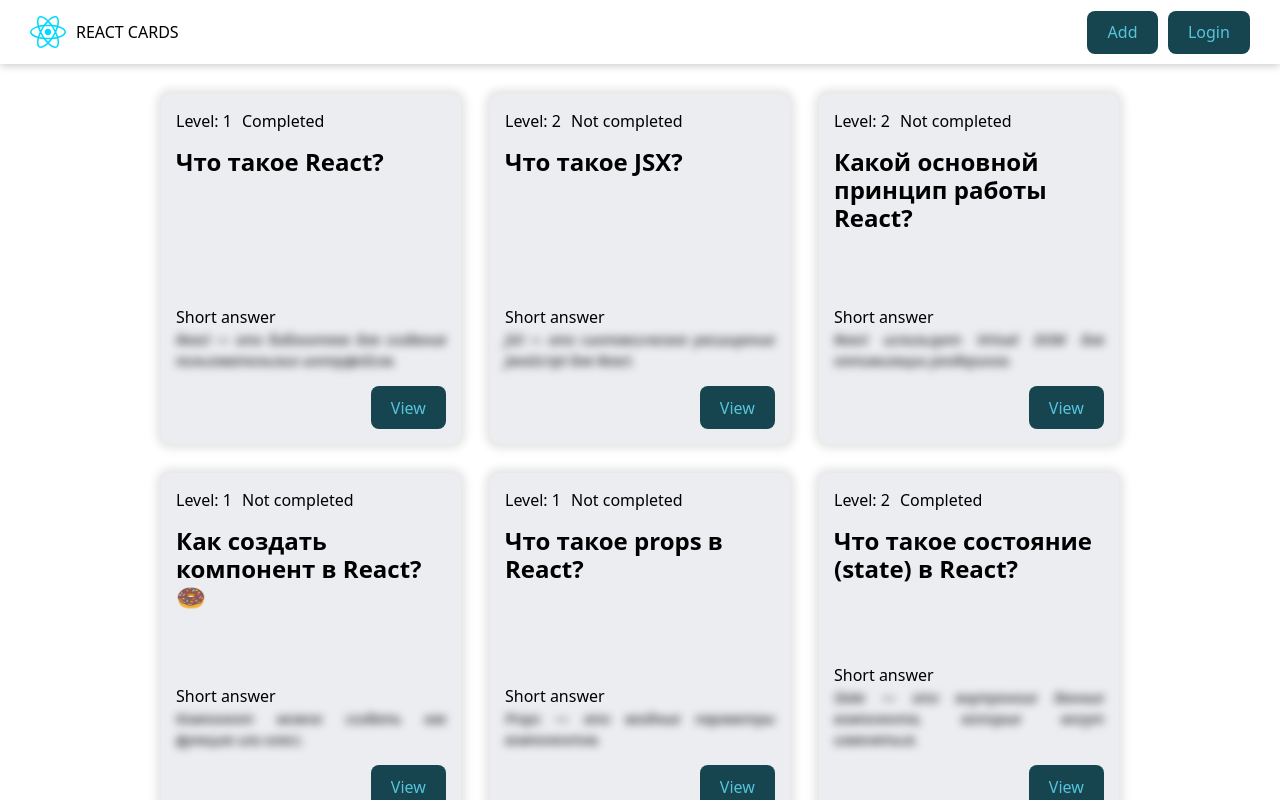
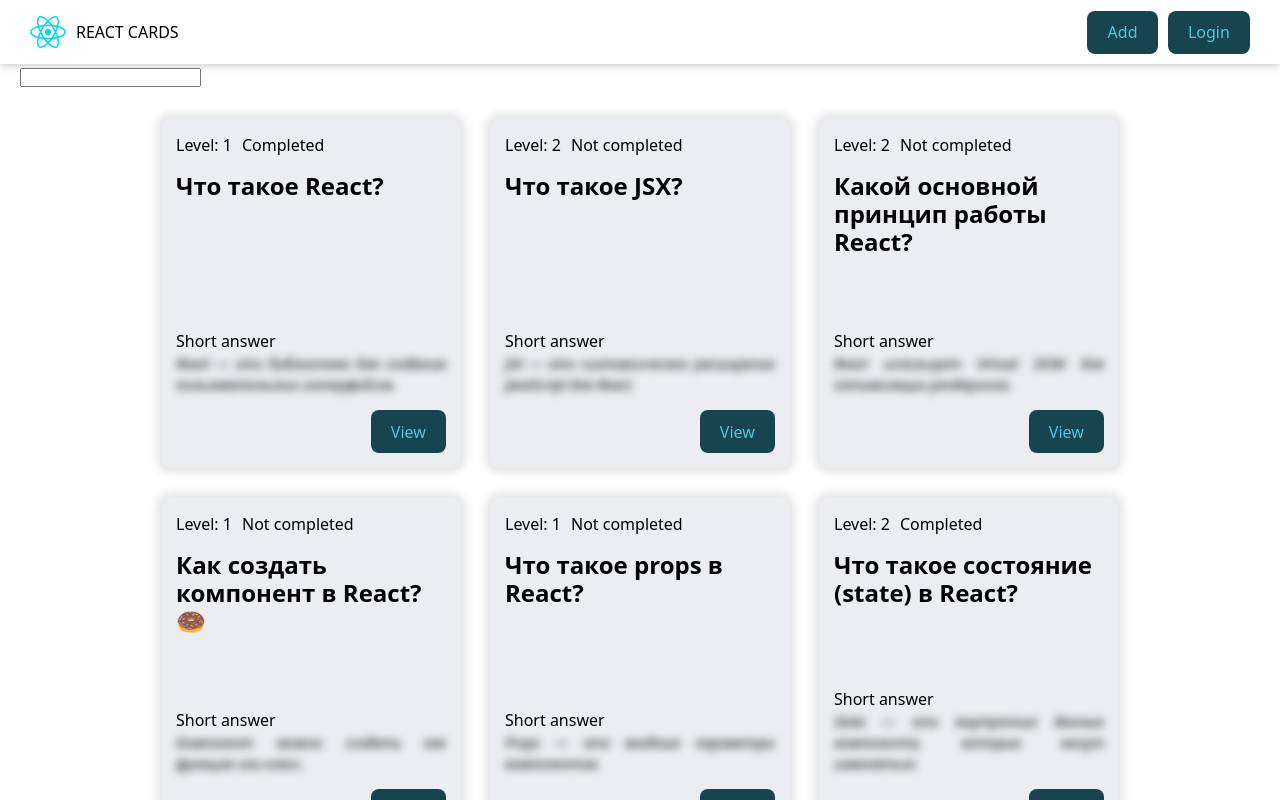
Before and after one commit to oneilcode/react-app, a React (Vite) app: page / in a window 1280 px wide. Built offline with nearby package versions, Linux system fonts and the light colour scheme; data requests are answered from the project's data file.

Commit message:
input, memo

```diff
--- a/src/components/QuestionCardList/QuestionCardList.jsx
+++ b/src/components/QuestionCardList/QuestionCardList.jsx
@@ -1,7 +1,8 @@
+import { memo } from "react";
 import { QuestionCard } from "../QuestionCard/QuestionCard";
 import cls from "./QuestionCardList.module.css";
 
-export const QuestionCardList = ({ cards }) => {
+export const QuestionCardList = memo(({ cards }) => {
   return (
     <div className={cls.cardList}>
       {cards.map((card, index) => {
@@ -9,4 +10,4 @@
       })}
     </div>
   );
-};
+});
--- a/src/pages/Homepage/HomePage.jsx
+++ b/src/pages/Homepage/HomePage.jsx
@@ -1,4 +1,4 @@
-import { useState, useEffect } from "react";
+import { useState, useEffect, useRef } from "react";
 import { API_URL } from "../../constants";
 import { QuestionCardList } from "../../components/QuestionCardList";
 import { Loader } from "../../components/Loader";
@@ -6,6 +6,7 @@
 
 export const HomePage = () => {
   const [questions, setQuestions] = useState([]);
+  const [searchValue, setSearchValue] = useState('');
 
   const [getQuestions, isLoading, error] =  useFetch(async (url) => {
     const response = await fetch(`${API_URL}/${url}`);
@@ -19,8 +20,16 @@
     getQuestions('react');
   }, []);
 
+
+  const onSearchChangeHandler = (e) => {
+    setSearchValue(e.target.value)
+  }
+
   return (
     <>
+
+    <input type="text" value={searchValue} onChange={onSearchChangeHandler}/>
+
       {isLoading && <Loader />}
       {error && <p>{error}</p>}
       <QuestionCardList cards={questions} />
```
